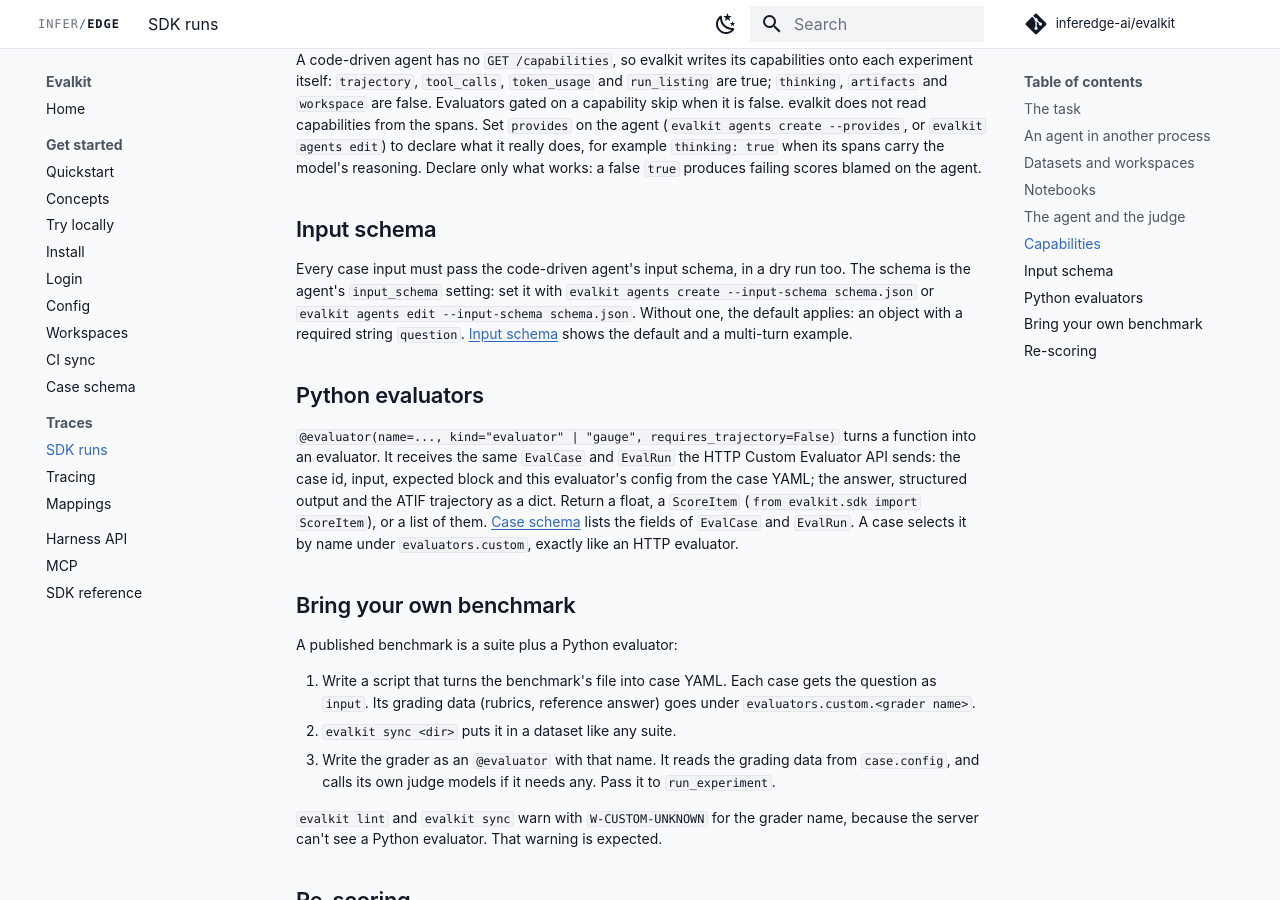
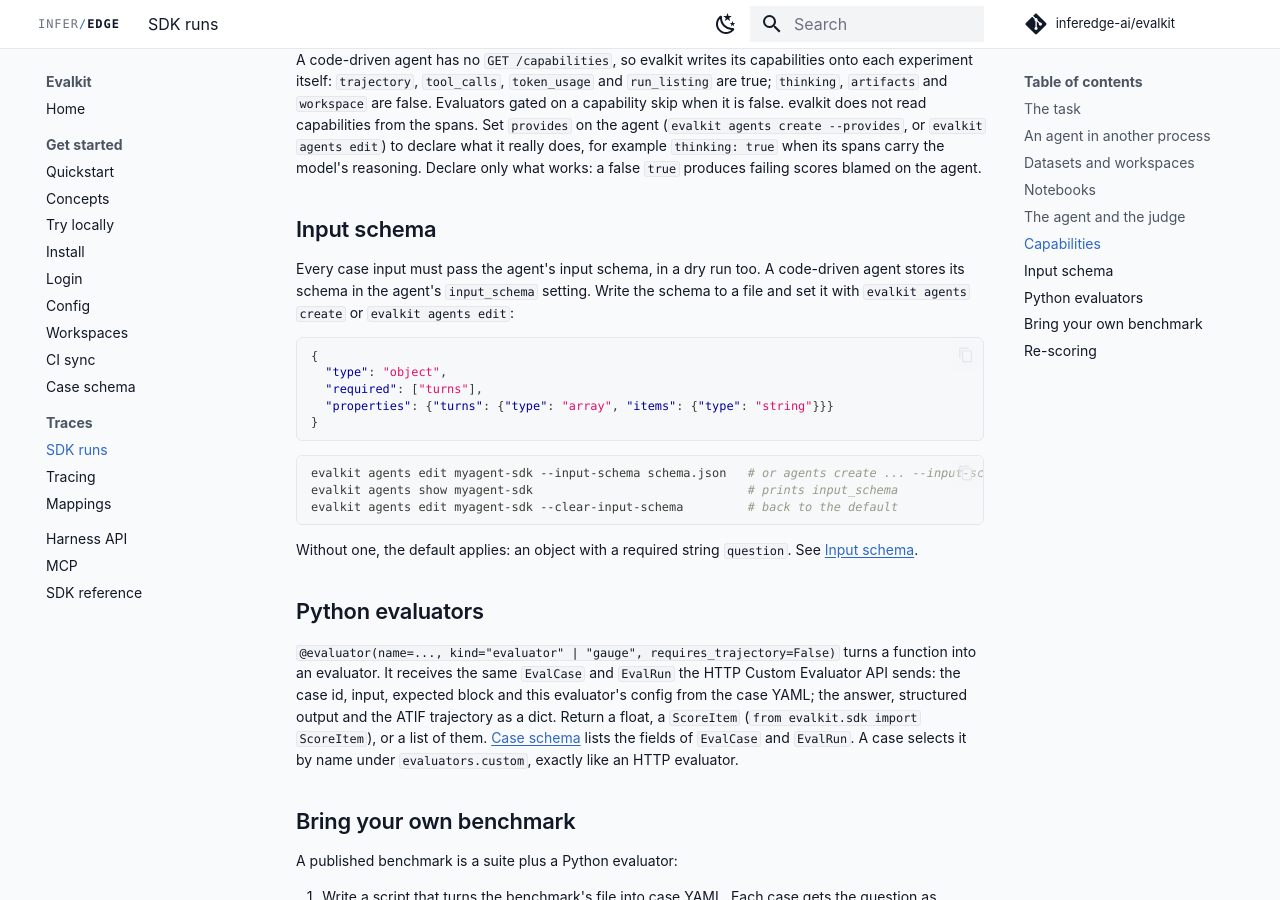
Before and after one commit to inferedge-ai/evalkit, an MkDocs documentation site: the page built from docs/user/sdk-runs.md, in a window 1280 px wide and 900 px high, scrolled down 3469 px. Built offline with MkDocs 1.6.1 and Material for MkDocs 9.7.7, drawn with Linux system fonts in a browser that asks for light colours; comment, search, counter and statistics services are not loaded; the version menu is left out.

Commit message:
Document setting the input schema on the Harness API and SDK runs pages, with examples; usage skill note (ENG-14505)
Co-Authored-By: Claude Opus 5.5 (1M context) <noreply@anthropic.com>
Claude-Session: https://claude.ai/code/session_01BJVQnYmxELnViF6dtyPNLW

````diff
--- a/docs/user/sdk-runs.md
+++ b/docs/user/sdk-runs.md
@@ -143,7 +143,23 @@ A code-driven agent has no `GET /capabilities`, so evalkit writes its capabiliti
 
 ## Input schema
 
-Every case input must pass the code-driven agent's input schema, in a dry run too. The schema is the agent's `input_schema` setting: set it with `evalkit agents create --input-schema schema.json` or `evalkit agents edit --input-schema schema.json`. Without one, the default applies: an object with a required string `question`. [Input schema](case-schema.md#input-schema) shows the default and a multi-turn example.
+Every case input must pass the agent's input schema, in a dry run too. A code-driven agent stores its schema in the agent's `input_schema` setting. Write the schema to a file and set it with `evalkit agents create` or `evalkit agents edit`:
+
+```json
+{
+  "type": "object",
+  "required": ["turns"],
+  "properties": {"turns": {"type": "array", "items": {"type": "string"}}}
+}
+```
+
+```bash
+evalkit agents edit myagent-sdk --input-schema schema.json   # or agents create ... --input-schema
+evalkit agents show myagent-sdk                              # prints input_schema
+evalkit agents edit myagent-sdk --clear-input-schema         # back to the default
+```
+
+Without one, the default applies: an object with a required string `question`. See [Input schema](case-schema.md#input-schema).
 
 ## Python evaluators
 
````
Also changed, not shown: docs/user/harness-api.md (+18 -0 lines), skills/evalkit-usage/SKILL.md (+5 -0 lines).
